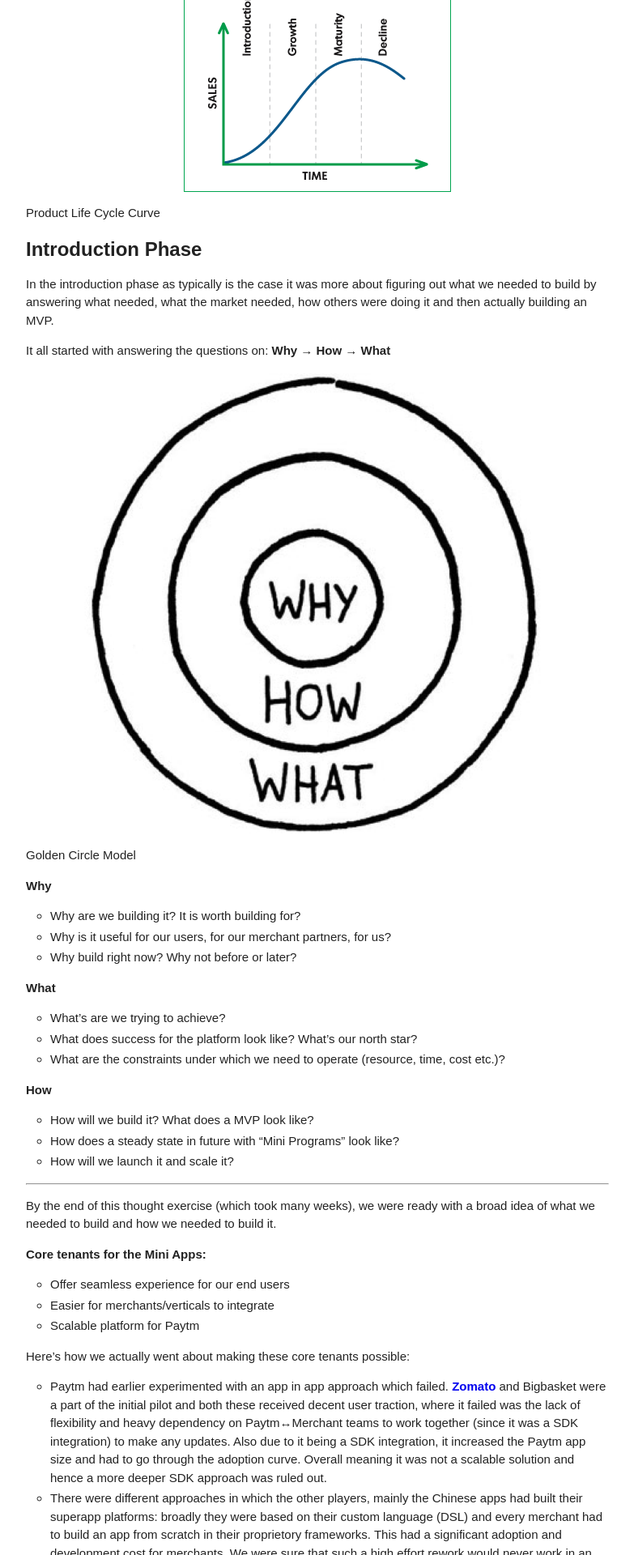
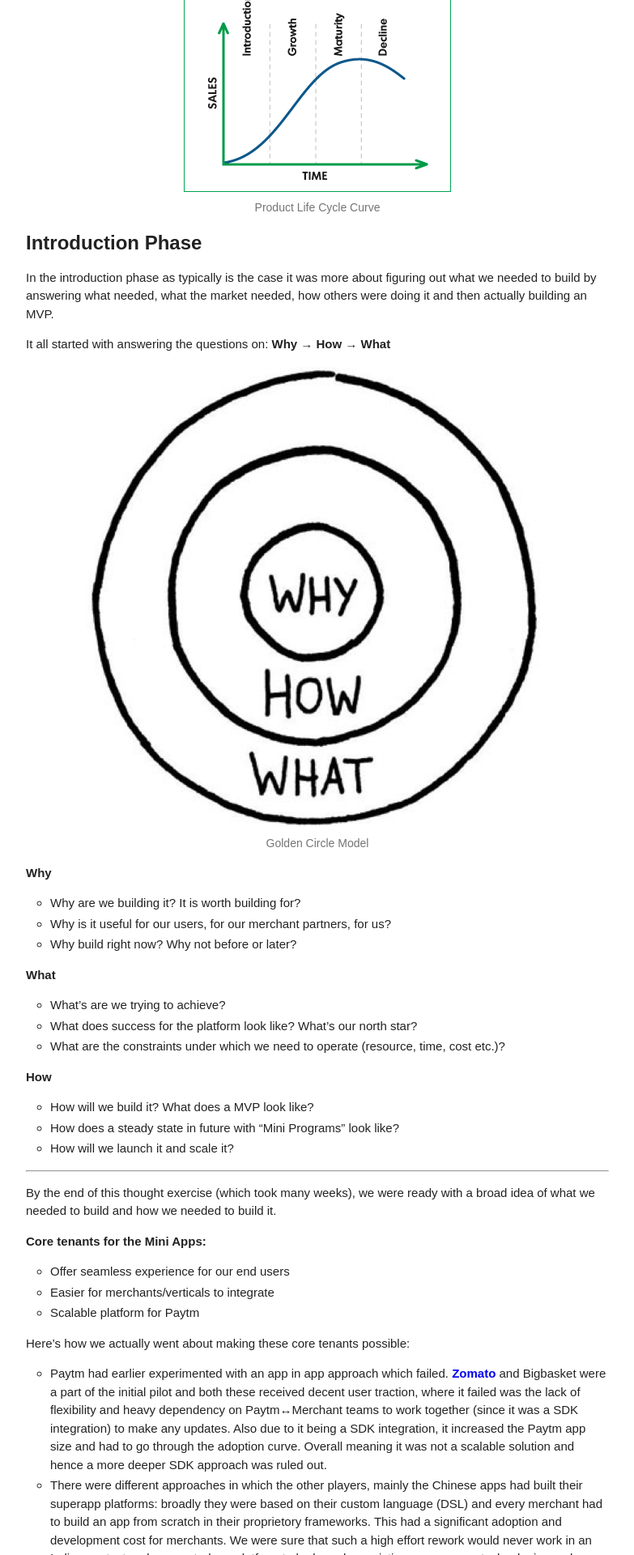
Before and after one commit to product-noob/product-noob.github.io, a Jekyll site: the page built from _posts/2022-03-22-Building Mini Apps.md, in a window 1280 px wide. Shown: the part 2053-3973 px from the top of the page at 81% size, without its empty margins (248-1031 px from the left). Built offline with Jekyll 4.4.1, drawn with Linux system fonts in a browser that asks for light colours.

Commit message:
added captions

```diff
--- a/_posts/2022-03-22-Building Mini Apps.md
+++ b/_posts/2022-03-22-Building Mini Apps.md
@@ -58,9 +58,11 @@ With this context set, let me now venture deeper into how we actually built this
 
 If I talk about the product journey for the platform till now, it has been through three broad stages in the last 3 years: Introduction, Growth and the Maturity stage (typical of a PLC).
 
-![Product Life Cycle Curve](/images/Mini_Apps_1.png)
+<figure>
+<img src="/images/Mini_Apps_1.png" alt="Product Life Cycle Curve">
+<figcaption>Product Life Cycle Curve</figcaption>
+</figure>
 
-Product Life Cycle Curve
 
 ### **Introduction Phase**
 
@@ -68,9 +70,10 @@ In the introduction phase as typically is the case it was more about figuring ou
 
 It all started with answering the questions on: **Why → How → What**
 
-![Golden Circle Model](/images/Mini_Apps_2.png)
-
-Golden Circle Model
+<figure>
+<img src="/images/Mini_Apps_2.png" alt="Golden Circle Model">
+<figcaption>Golden Circle Model</figcaption>
+</figure>
 
 **Why**
 
```
